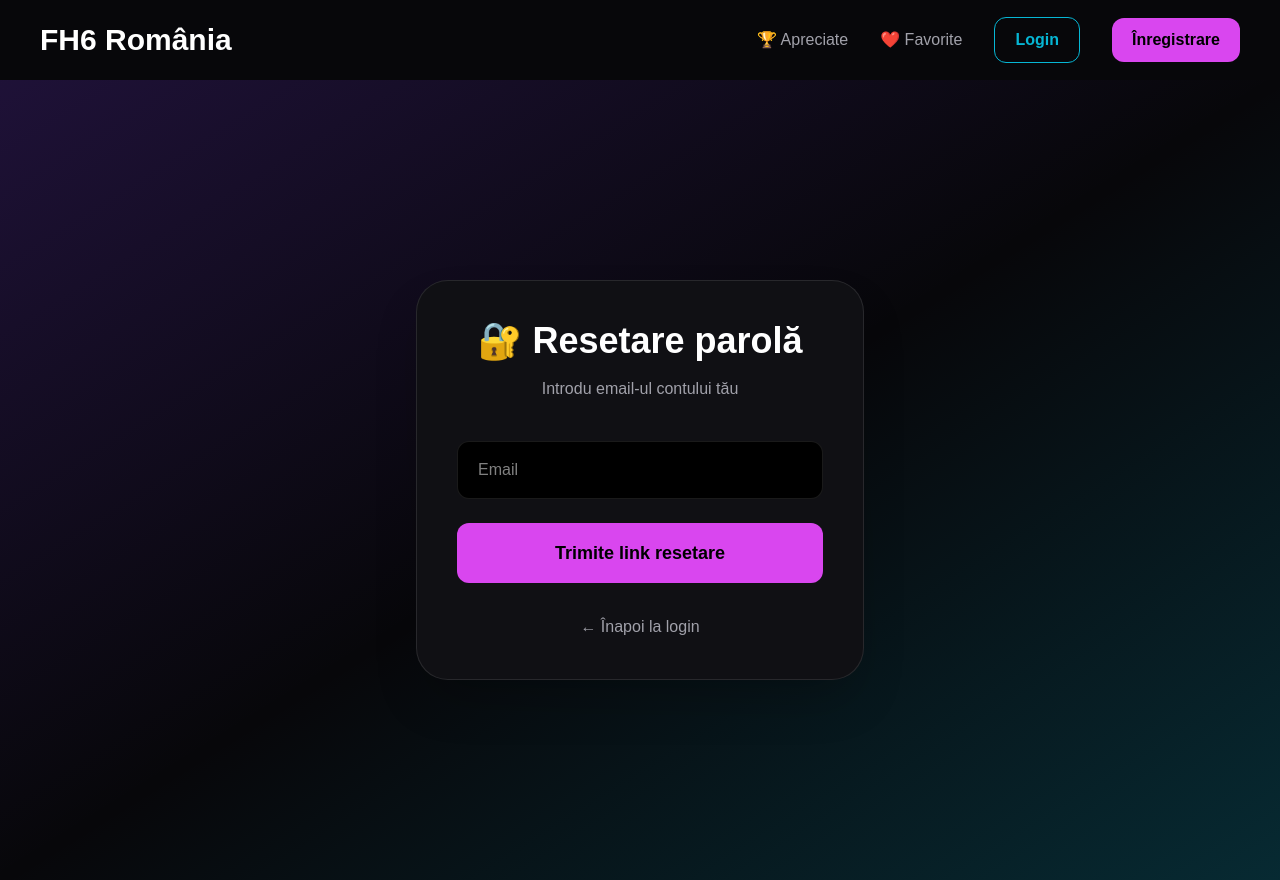
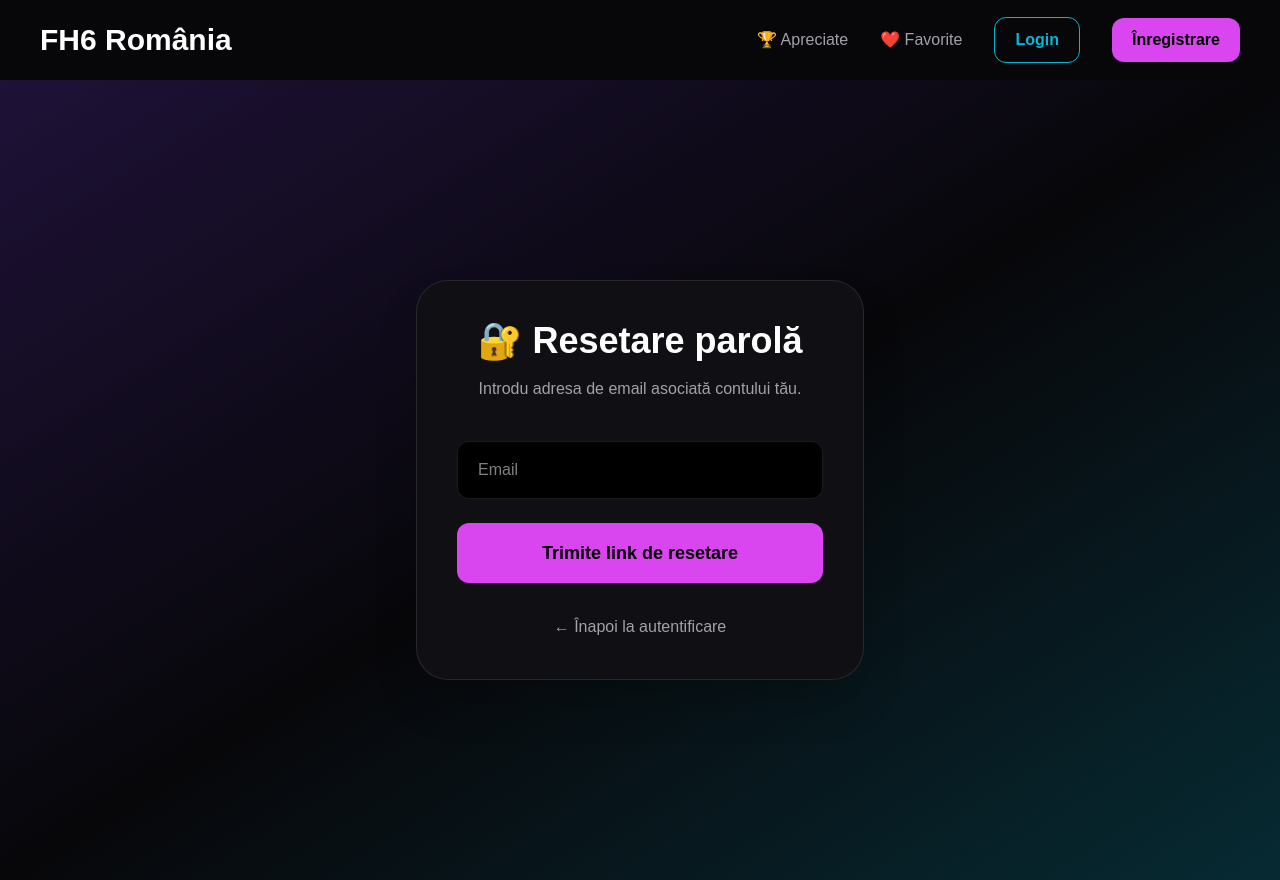
Before and after one commit to Sgv74/Curse-Pentru-Amici, a Next.js app: page /forgot-password in a window 1280 px wide. Built offline with nearby package versions, Linux system fonts and the light colour scheme; no server answers.

Commit message:
Refacere Greseli

```diff
--- a/app/forgot-password/page.tsx
+++ b/app/forgot-password/page.tsx
@@ -1,101 +1,43 @@
 "use client";
 
 import { useState } from "react";
+import Link from "next/link";
 import { supabase } from "@/lib/supabase";
-import Link from "next/link";
-
 
 export default function ForgotPasswordPage() {
-
-
-  const [email,setEmail] = useState("");
-
-  const [mesaj,setMesaj] = useState("");
-
-  const [eroare,setEroare] = useState("");
-
-  const [loading,setLoading] = useState(false);
-
-
-
-
-
-
+  const [email, setEmail] = useState("");
+  const [mesaj, setMesaj] = useState("");
+  const [eroare, setEroare] = useState("");
+  const [loading, setLoading] = useState(false);
 
   async function handleReset(
-    e:React.FormEvent<HTMLFormElement>
-  ){
-
+    e: React.FormEvent<HTMLFormElement>
+  ) {
     e.preventDefault();
-
 
     setMesaj("");
     setEroare("");
     setLoading(true);
 
+    const { error } = await supabase.auth.resetPasswordForEmail(email, {
+      redirectTo: "https://fh6romania.vercel.app/reset-password",
+    });
 
-
-
-    const {
-      error
-    } =
-    await supabase.auth.resetPasswordForEmail(
-
-      email,
-
-      {
-        redirectTo:
-        "https://curseleamicilor.vercel.app/reset-password"
+    if (error) {
+      setEroare("A apărut o eroare la trimiterea emailului.");
+      setLoading(false);
+      return;
     }
 
-    );
-
-
-
-
-
-
-    if(error){
-
-      setEroare(
-        error.message
+    setMesaj(
+      "📩 Dacă există un cont asociat acestui email, vei primi în câteva momente un link pentru resetarea parolei."
     );
 
     setLoading(false);
-
-      return;
-
   }
 
-
-
-
-
-
-
-    setMesaj(
-      "📩 Dacă există un cont cu acest email, vei primi link-ul de resetare."
-    );
-
-
-
-    setLoading(false);
-
-
-
-  }
-
-
-
-
-
-
-
-
   return (
-
     <main
-
       className="
         min-h-screen
         bg-background
@@ -107,14 +49,8 @@ export default function ForgotPasswordPage() {
         relative
         overflow-hidden
       "
-
     >
-
-
-
-
       <div
-
         className="
           absolute
           inset-0
@@ -123,19 +59,10 @@ export default function ForgotPasswordPage() {
           via-transparent
           to-accent/20
         "
-
       />
 
-
-
-
-
-
-
       <form
-
         onSubmit={handleReset}
-
         className="
           relative
           z-10
@@ -148,67 +75,34 @@ export default function ForgotPasswordPage() {
           p-10
           shadow-2xl
         "
-
       >
-
-
-
-
-
         <h1
-
           className="
             text-4xl
             font-black
             text-center
           "
-
         >
-
           🔐 Resetare parolă
-
         </h1>
 
-
-
-
-
-
         <p
-
           className="
             text-muted
             text-center
             mt-4
             mb-10
           "
-
         >
-
-          Introdu email-ul contului tău
-
+          Introdu adresa de email asociată contului tău.
         </p>
 
-
-
-
-
-
-
         <input
-
           type="email"
-
           required
-
           placeholder="Email"
-
           value={email}
-
-          onChange={
-            e=>setEmail(e.target.value)
-          }
-
+          onChange={(e) => setEmail(e.target.value)}
           className="
             w-full
             px-5
@@ -221,77 +115,37 @@ export default function ForgotPasswordPage() {
             focus:border-primary
             transition
           "
-
         />
 
-
-
-
-
-
-
-
-        {
-          eroare &&
-
+        {eroare && (
           <p
-
             className="
               mt-5
               text-red-400
               font-bold
               text-center
             "
+          >
+            {eroare}
+          </p>
+        )}
 
-          >
-
-            {eroare}
-
-          </p>
-
-        }
-
-
-
-
-
-
-
-
-        {
-          mesaj &&
-
+        {mesaj && (
           <p
-
             className="
               mt-5
               text-primary
               font-bold
               text-center
             "
-
           >
-
             {mesaj}
-
           </p>
-
-        }
-
-
-
-
-
-
-
-
+        )}
 
         <button
-
           type="submit"
-
           disabled={loading}
-
           className="
             mt-6
             w-full
@@ -306,67 +160,23 @@ export default function ForgotPasswordPage() {
             transition
             disabled:opacity-50
           "
-
         >
-
-          {
-            loading
-            ?
-            "Se trimite..."
-            :
-            "Trimite link resetare"
-          }
-
-
+          {loading ? "Se trimite..." : "Trimite link de resetare"}
         </button>
 
-
-
-
-
-
-
-        <div
-
-          className="
-          mt-8
-          text-center
-          "
-
-        >
-
+        <div className="mt-8 text-center">
           <Link
-
             href="/login"
-
             className="
               text-muted
               hover:text-white
               transition
             "
-
           >
-
-            ← Înapoi la login
-
+            ← Înapoi la autentificare
           </Link>
-
-
         </div>
-
-
-
-
-
       </form>
-
-
-
-
-
     </main>
-
-
   );
-
 }
```
Lines whose indentation alone changed are shown as unchanged.
